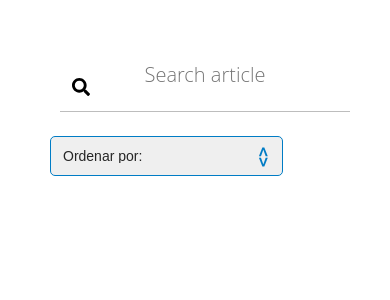
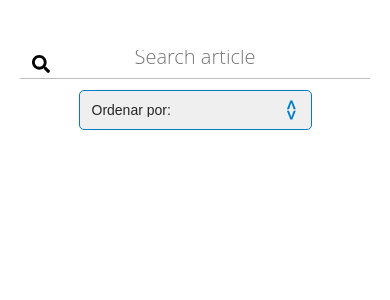
Before and after one commit to henriquepolonibr/articles-website, a React app: page / in a window 390 px wide. Shown: the top 300 px of the page. Built offline with nearby package versions, Linux system fonts and the light colour scheme.

Commit message:
Mobile first article list update

```diff
--- a/src/Pages/Home/styles.js
+++ b/src/Pages/Home/styles.js
@@ -3,7 +3,10 @@ import styled from 'styled-components';
 export const Wrapper = styled.section`
   width: 100%;
   height: 100%;
-  padding: 50px;
+  padding: 20px;
+  @media (min-width: 768px){
+    padding: 50px;
+  }
 `
 
 export const Header = styled.div`
--- a/src/components/ArticleList/styles.js
+++ b/src/components/ArticleList/styles.js
@@ -1,23 +1,32 @@
 import styled from "styled-components";
 
 export const ArticleListStyle = styled.section`
-  display: flex;
-  flex-direction: column;
+  display: block;
+  margin-top: 20px;
+  @media(min-width: 768px){
+    margin-top: 0px;
+    display: flex;
+    flex-direction: column;
+  }
 `
 
 export const ArticleItem = styled.div`
-  display: flex;
-  justify-content: center;
-  align-items: center;
-  flex-direction: row;
+  display: block;
   width: 100%;
-  height: 200px;
+  height: auto;
   padding: 10px;
   color: #7b7469;
   font-size: 18px;
   background: #f6f6f4;
   border-radius: 4px;
   margin-bottom: 20px;
+  @media(min-width: 768px){
+    display: flex;
+    justify-content: center;
+    align-items: center;
+    flex-direction: row;
+    height: 200px;
+  }
 `
 export const ArticleThumbnail = styled.img`
   max-height: 200px;
@@ -29,12 +38,19 @@ export const ArticleText = styled.div`
   margin: 20px;
 `
 
-export const ArticleTitle = styled.h2`
-  font: 18px;
+export const ArticleTitle = styled.div`
+  font: 14px;
   font-weight: bold;
   margin-bottom: 10px;
+
+  @media(min-width: 768px){
+    font: 18px;
+  }
 `
-export const ArticleDescription = styled.h3`
-  font: 12px;
+export const ArticleDescription = styled.div`
+  font: 10px;
   font-weight: normal;
+  @media(min-width: 768px){
+    font: 12px;
+  }
 `
--- a/src/components/FilterSelect/index.js
+++ b/src/components/FilterSelect/index.js
@@ -10,7 +10,7 @@ const FilterSelect = () => {
   ]
 
   return (
-    <div>
+    <S.OrderContent>
       <S.Label>
         <S.Select
           onChange={(e) => {
@@ -26,7 +26,7 @@ const FilterSelect = () => {
           ))}
         </S.Select>
       </S.Label>
-    </div>
+    </S.OrderContent>
   )
 }
 
--- a/src/components/FilterSelect/styles.js
+++ b/src/components/FilterSelect/styles.js
@@ -1,4 +1,9 @@
 import styled from 'styled-components'
+
+export const OrderContent = styled.div`
+  display: flex;
+  justify-content: center;
+`
 
 export const Label = styled.label`
   position: relative;
@@ -12,7 +17,7 @@ export const Label = styled.label`
     -ms-transform: rotate(90deg);
     transform: rotate(90deg);
     right: 8px;
-    top: 5px;
+    top: 20px;
     padding: 2px 0px 0px;
     position: absolute;
     pointer-events: none;
--- a/src/components/SearchArticle/styles.js
+++ b/src/components/SearchArticle/styles.js
@@ -1,13 +1,13 @@
 import styled from 'styled-components';
 
 export const SearchBox = styled.div`
-    margin: 13px 10px;
     border-bottom: 1px solid #BDBDBD;
     position: relative;
     display: flex;
     align-items: center;
     justify-content: center;
     width: 100%;
+    margin-top: 30px;
     @media (min-width: 768px){
         margin: 81px 120px 57px 0px;
     }
@@ -27,7 +27,7 @@ export const SearchText = styled.textarea`
     font-weight: 300;
     text-align: center;
     font-size: 20px;
-    line-height: 24px;
+    line-height: 14px;
     width: 100%;
     background-color: #FFFFFF;
     border: none;
```
